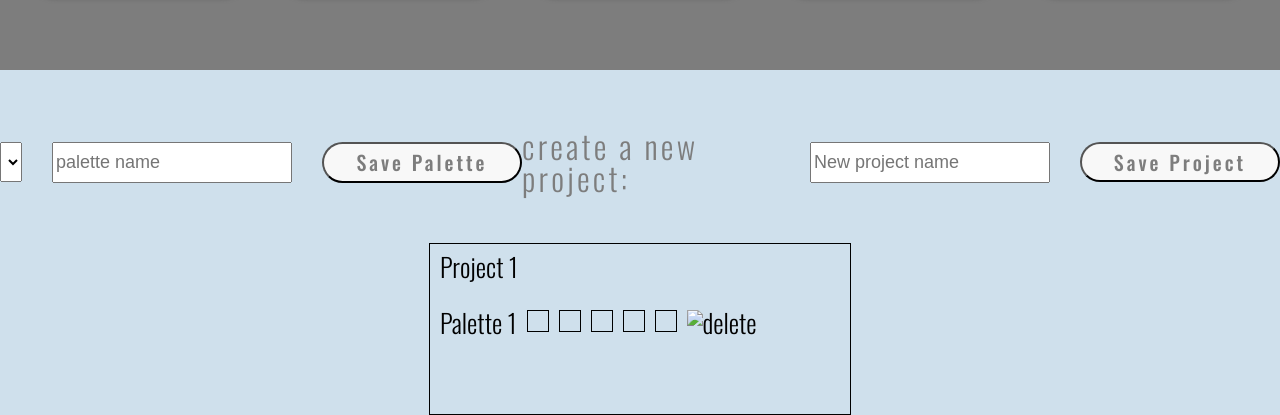
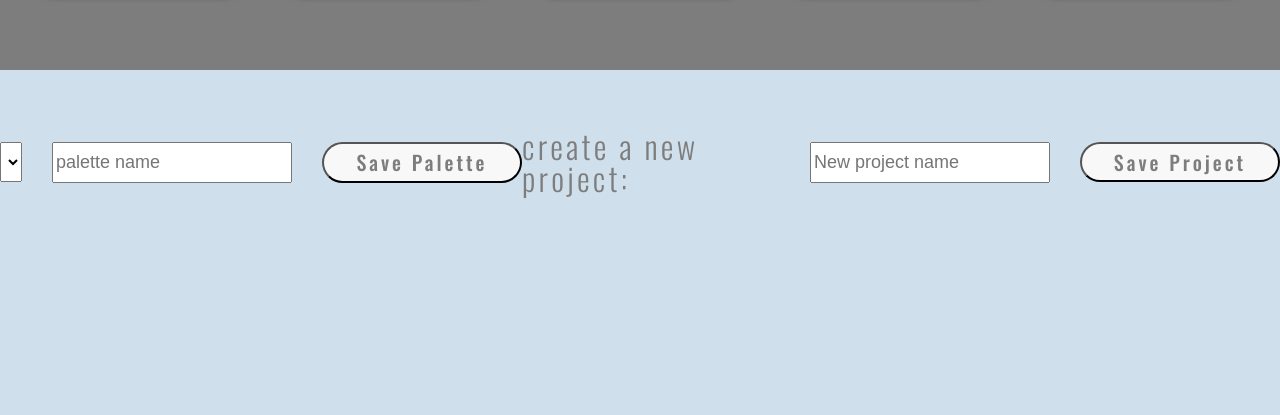
Before and after one commit to PreciseSlice/pwa-palette-picker, a website: page public/index.html in a window 1280 px wide. Shown: the part 728-1143 px from the top of the page. After the commit the page ends 941 px from the top, so only its background shows below. Drawn offline with nearby package versions, Linux system fonts and the light colour scheme; no server answers.

Commit message:
remove hardcoded past project

```diff
--- a/public/index.html
+++ b/public/index.html
@@ -67,20 +67,6 @@
       </section>
     </section>
     <section class="all-past-project-container">
-      <div class="past-project">
-        <div class="h3-container">
-          <h3>Project 1</h3>
-        </div>
-        <div class="past-project-square-container">
-          <h3>Palette 1</h3>
-          <div class="past-palette-squares"></div>
-          <div class="past-palette-squares"></div>
-          <div class="past-palette-squares"></div>
-          <div class="past-palette-squares"></div>
-          <div class="past-palette-squares"></div>
-          <img src="" alt="delete">
-        </div>
-      </div>
     </section>
   </section>
   <script src="https://code.jquery.com/jquery-3.3.1.min.js"></script>
```
